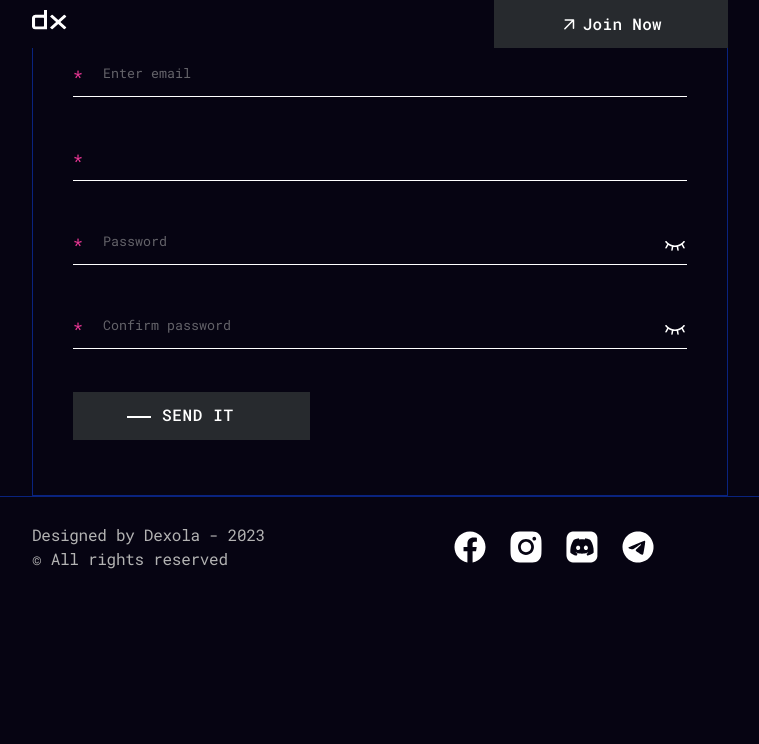
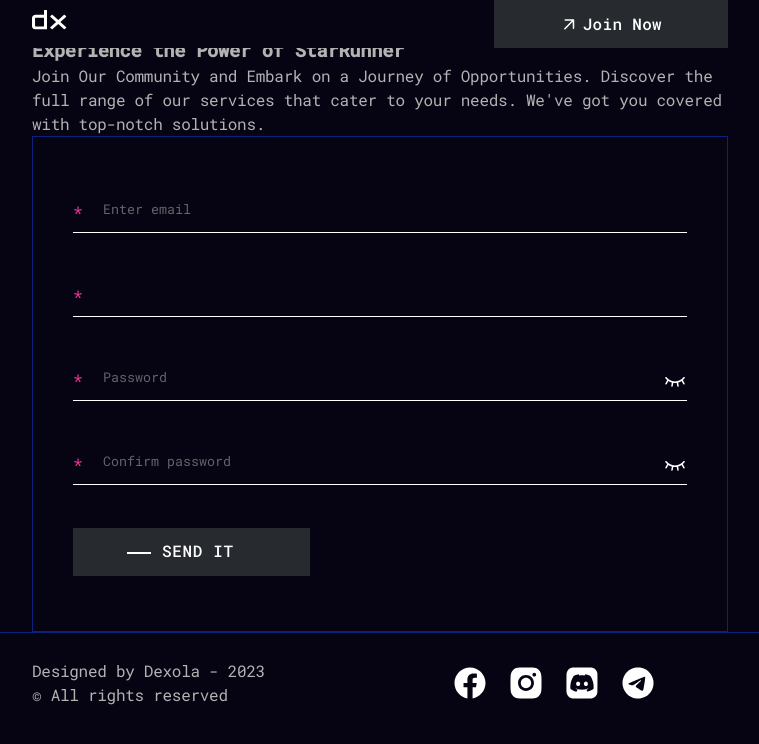
Before and after one commit to DaniilPopov0809/dexola-capm, a React (Vite) app: page / in a window 1280 px wide. Shown: the top 744 px of the page, without its empty margins (260-1019 px from the left). Built offline with nearby package versions, Linux system fonts and the light colour scheme.

Commit message:
ADDED: markup JoinUs

```diff
--- a/src/App.tsx
+++ b/src/App.tsx
@@ -1,18 +1,17 @@
-import RegistrationForm from "./components/RegistrationForm/RegistrationFormForm"
 import Footer from "./components/Footer/Footer";
 import Header from "./components/Header/Header";
+import JoinUs from "./components/JoinUs/JoinUs";
 
 function App() {
-
   return (
     <>
-    <Header />
-    <div className="container">
-    <RegistrationForm/>
-    </div>
-    <Footer/>
+      <Header />
+      <main className="container">
+        <JoinUs />
+      </main>
+      <Footer />
     </>
-  )
+  );
 }
 
-export default App
+export default App;
--- /dev/null
+++ b/src/components/JoinUs/JoinUs.module.scss
@@ -0,0 +1 @@
+@import "../../styles/variables";
--- /dev/null
+++ b/src/components/JoinUs/JoinUs.tsx
@@ -0,0 +1,21 @@
+import RegistrationForm from "../RegistrationForm/RegistrationFormForm";
+
+const JoinUs = () => {
+  return (
+    <section>
+      <h2>
+        <span>Join Us</span>
+        <span>03</span>
+      </h2>
+      <h3>Experience the Power of StarRunner</h3>
+      <p>
+        Join Our Community and Embark on a Journey of Opportunities. Discover
+        the full range of our services that cater to your needs. We've got you
+        covered with top-notch solutions.
+      </p>
+      <RegistrationForm />
+    </section>
+  );
+};
+
+export default JoinUs;
```
